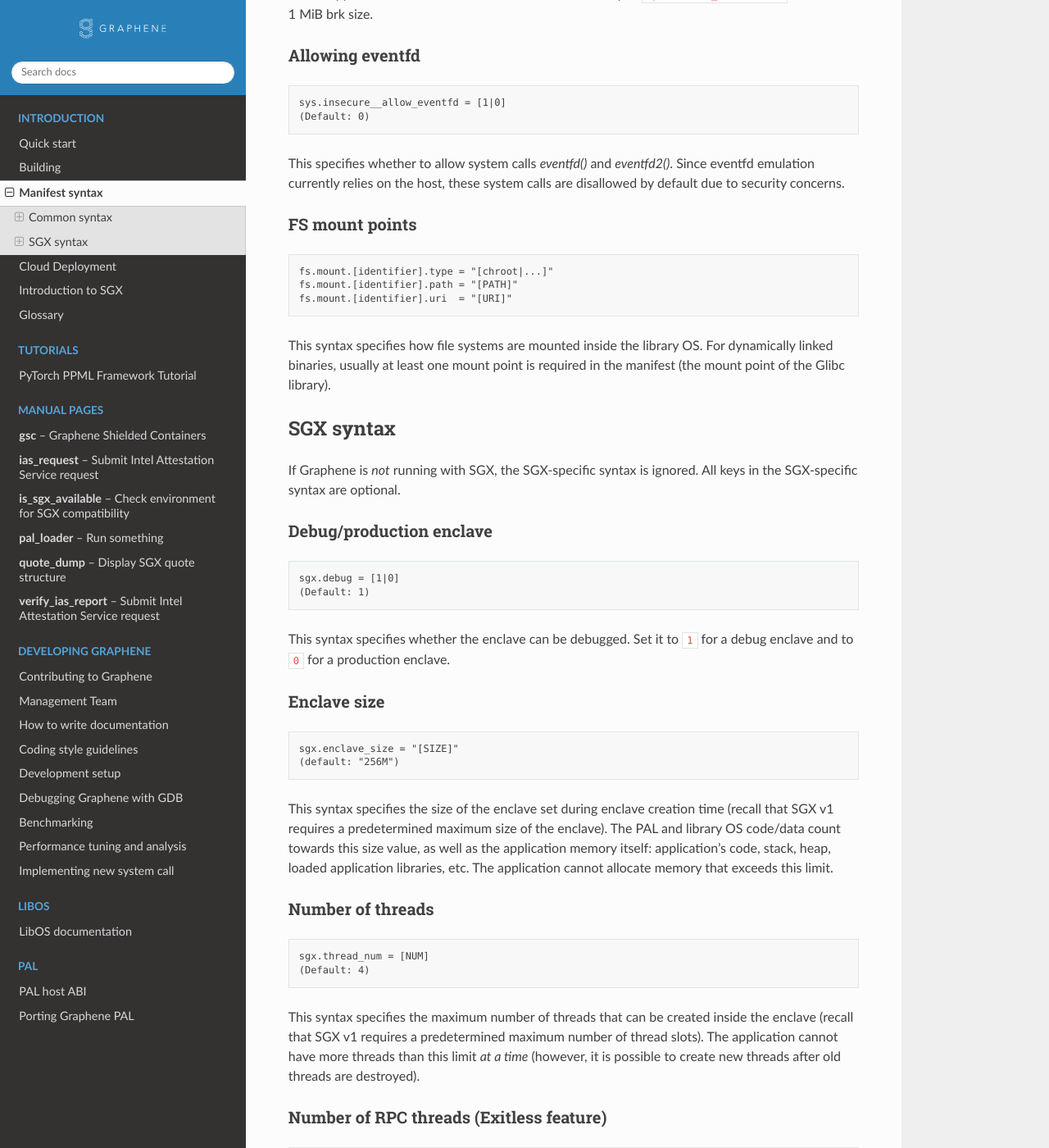
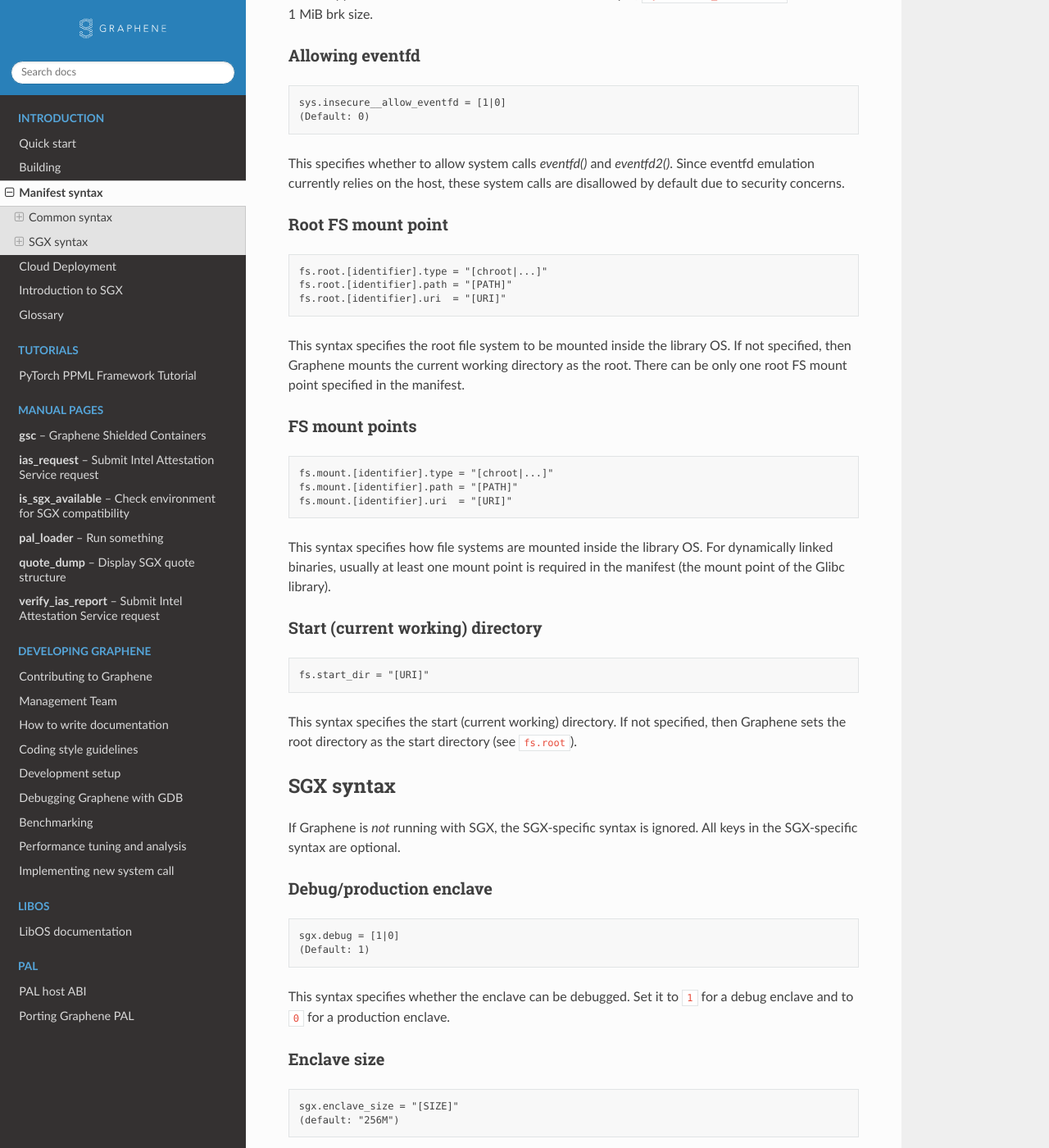
Before and after one commit to aeropittura/vaultrun, a Sphinx documentation site: the page built from Documentation/manifest-syntax.rst, in a window 1280 px wide and 1400 px high, scrolled down 3425 px. Shown: the whole window at 82% size. Built offline with Sphinx 7.4.7 and the Read the Docs theme 2.0.0, drawn with Linux system fonts in a browser that asks for light colours.

Commit message:
[Docs] Add descriptions of "fs.root" and "fs.start_dir" manifest entries
Original-author: Dmitrii Kuvaiskii <dmitrii.kuvaiskii@intel.com>
Original-committer: Dmitrii Kuvaiskii <dmitrii.kuvaiskii@intel.com>
Original-commit: 955deab4d91b4d7af68998d971035b34cb0a787b

```diff
--- a/Documentation/manifest-syntax.rst
+++ b/Documentation/manifest-syntax.rst
@@ -189,6 +189,19 @@ This specifies whether to allow system calls `eventfd()` and `eventfd2()`. Since
 eventfd emulation currently relies on the host, these system calls are
 disallowed by default due to security concerns.
 
+Root FS mount point
+^^^^^^^^^^^^^^^^^^^
+
+::
+
+    fs.root.[identifier].type = "[chroot|...]"
+    fs.root.[identifier].path = "[PATH]"
+    fs.root.[identifier].uri  = "[URI]"
+
+This syntax specifies the root file system to be mounted inside the library OS.
+If not specified, then Graphene mounts the current working directory as the
+root. There can be only one root FS mount point specified in the manifest.
+
 FS mount points
 ^^^^^^^^^^^^^^^
 
@@ -201,6 +214,16 @@ FS mount points
 This syntax specifies how file systems are mounted inside the library OS. For
 dynamically linked binaries, usually at least one mount point is required in the
 manifest (the mount point of the Glibc library).
+
+Start (current working) directory
+^^^^^^^^^^^^^^^^^^^^^^^^^^^^^^^^^
+
+::
+
+    fs.start_dir = "[URI]"
+
+This syntax specifies the start (current working) directory. If not specified,
+then Graphene sets the root directory as the start directory (see ``fs.root``).
 
 
 SGX syntax
```
